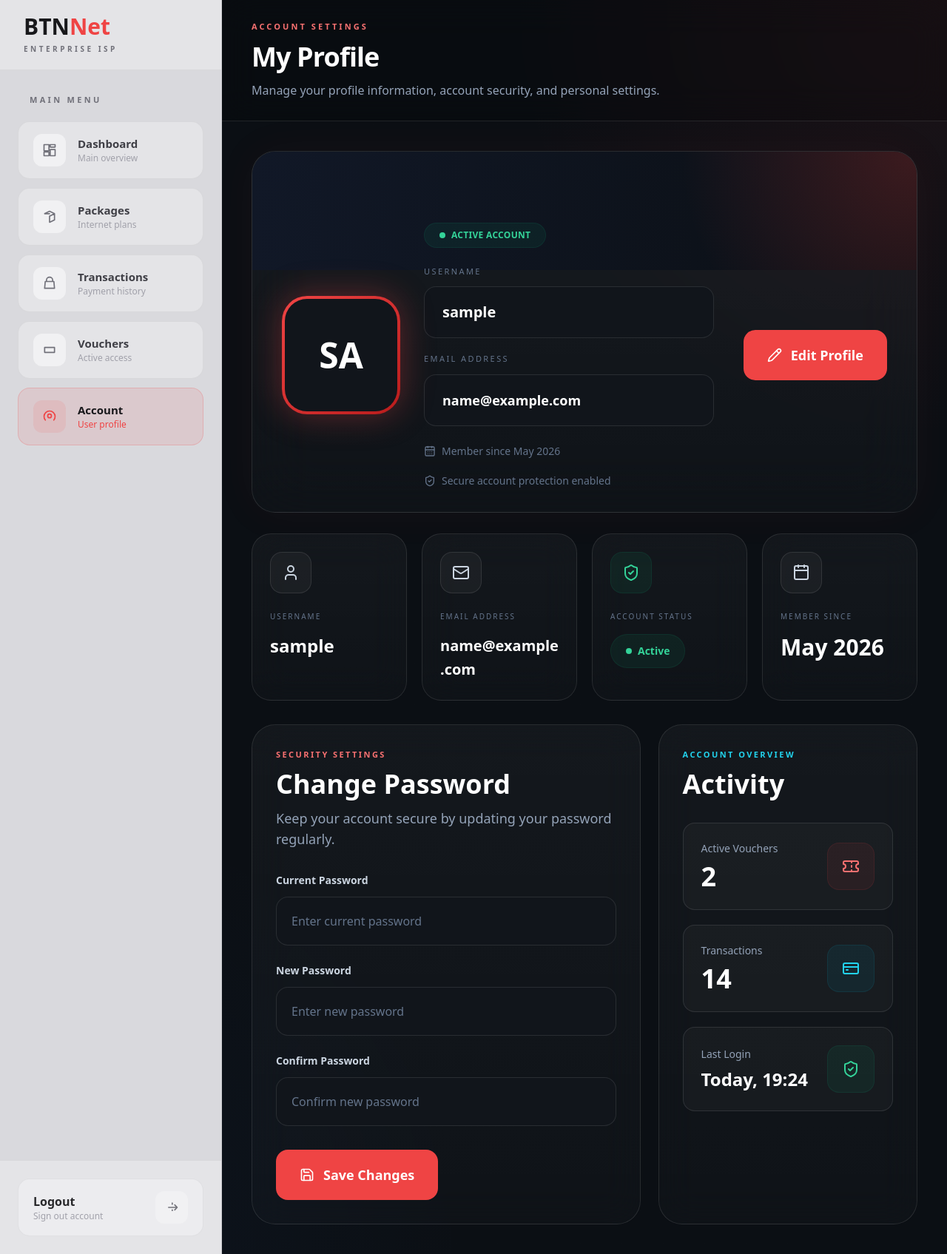
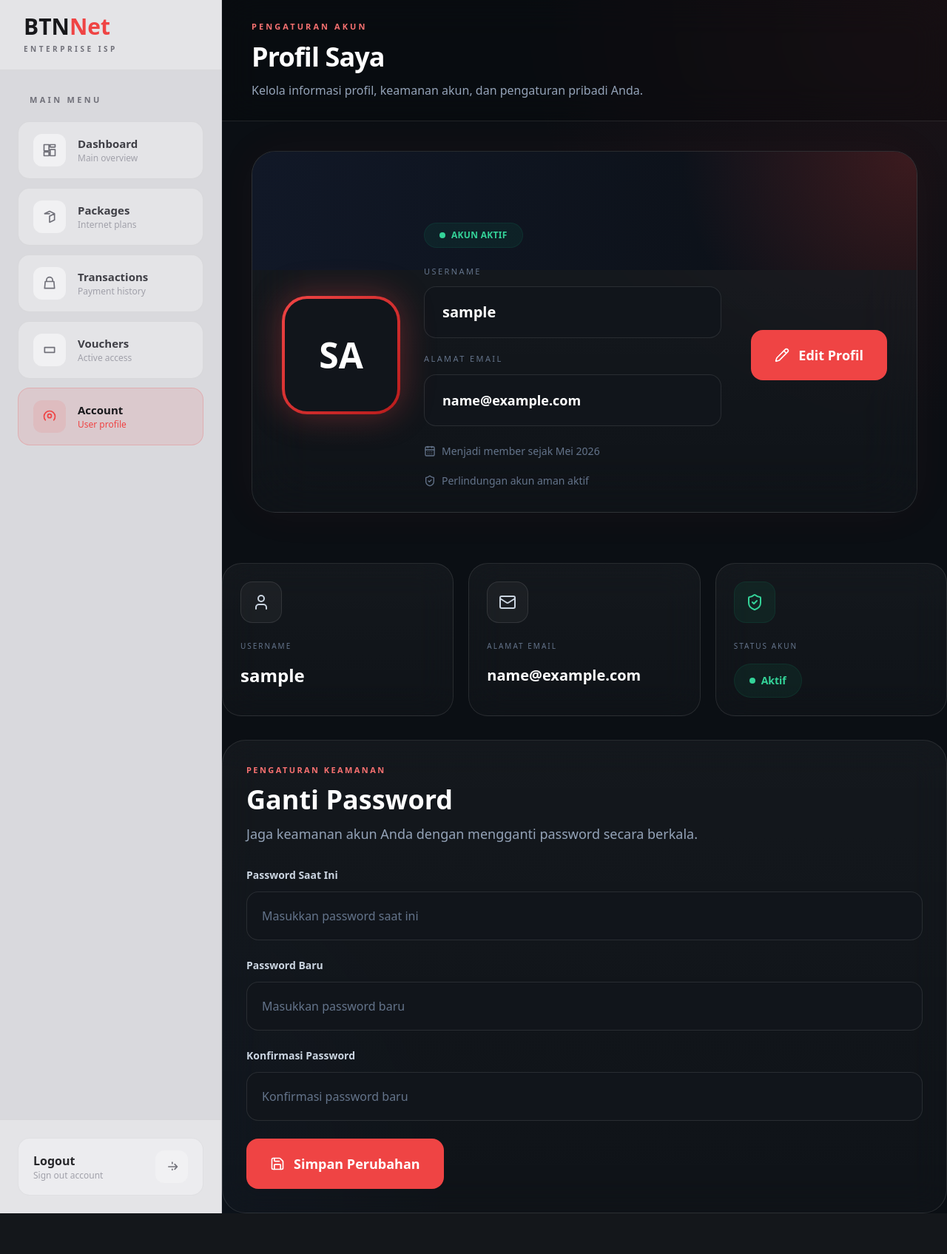
Before and after one commit to Farmil23/IFB_210_PEMROGRAMAN_WEB_LANJUT_WEBSITE_ISP_CLIENT, a Flask app: page /account in a window 1280 px wide. Shown: the whole page at 74% size. After the commit the page ends 1640 px from the top, so only its background shows below. Run offline with Flask 3, Linux system fonts and the light colour scheme; the visitor is signed in with stand-in values (Sample User, id 1); some libraries are stand-ins or nearby versions.

Commit message:
Improve account page layout and localization

```diff
--- a/app/templates/account.html
+++ b/app/templates/account.html
@@ -35,16 +35,16 @@
                 <div class="px-6 lg:px-10 py-7">
 
                     <p class="uppercase tracking-[0.28em] text-[11px] text-red-400 font-semibold">
-                        Account Settings
+                        PENGATURAN AKUN
                     </p>
 
                     <h1 class="mt-3 text-3xl md:text-4xl font-black tracking-tight text-white">
-                        My Profile
+                        Profil Saya
                     </h1>
 
                     <p class="mt-3 text-slate-400 max-w-2xl leading-relaxed">
-                        Manage your profile information, account security,
-                        and personal settings.
+                        Kelola informasi profil, keamanan akun,
+                        dan pengaturan pribadi Anda.
                     </p>
 
                 </div>
@@ -53,43 +53,6 @@
 
             <!-- CONTENT -->
             <div class="px-6 py-8 lg:px-10 lg:py-10">
-            {% with messages = get_flashed_messages(with_categories=true) %}
-    {% if messages %}
-
-        <div class="mb-6 space-y-3">
-
-            {% for category, message in messages %}
-
-                <div class="
-                    px-5 py-4 rounded-2xl text-sm font-semibold border
-
-                    {% if category == 'success' %}
-                        bg-emerald-500/10
-                        border-emerald-500/20
-                        text-emerald-400
-
-                    {% elif category == 'danger' %}
-                        bg-red-500/10
-                        border-red-500/20
-                        text-red-400
-
-                    {% else %}
-                        bg-slate-500/10
-                        border-slate-500/20
-                        text-slate-300
-                    {% endif %}
-                ">
-
-                    {{ message }}
-
-                </div>
-
-            {% endfor %}
-
-        </div>
-
-    {% endif %}
-{% endwith %}
 
                 <!-- PROFILE HERO -->
                 <div class="relative overflow-hidden rounded-[32px] border border-white/10 bg-gradient-to-b from-white/[0.05] to-white/[0.02] backdrop-blur-2xl shadow-[0_0_60px_rgba(239,68,68,0.05)]">
@@ -142,7 +105,7 @@
                                         <div class="w-2 h-2 rounded-full bg-emerald-400"></div>
 
                                         <span class="text-emerald-400 text-xs font-semibold tracking-wide">
-                                            ACTIVE ACCOUNT
+                                            AKUN AKTIF
                                         </span>
 
                                     </div>
@@ -164,7 +127,7 @@
                                     <div class="mb-6">
 
                                         <p class="uppercase tracking-[0.22em] text-[11px] text-slate-500 mb-3">
-                                            Email Address
+                                            Alamat Email
                                         </p>
 
                                         <div class="w-full rounded-2xl border border-white/10 bg-[#11151b] px-6 py-5 text-white text-lg font-semibold break-words">
@@ -178,12 +141,12 @@
 
                                         <div class="flex items-center gap-2">
                                             <i data-lucide="calendar-days" class="w-4 h-4"></i>
-                                            <span>Member since May 2026</span>
+                                            <span>Menjadi member sejak Mei 2026</span>
                                         </div>
 
                                         <div class="flex items-center gap-2">
                                             <i data-lucide="shield-check" class="w-4 h-4"></i>
-                                            <span>Secure account protection enabled</span>
+                                            <span>Perlindungan akun aman aktif</span>
                                         </div>
 
                                     </div>
@@ -201,7 +164,7 @@
 
                                     <i data-lucide="pencil" class="w-5 h-5"></i>
 
-                                    <span>Edit Profile</span>
+                                    <span>Edit Profil</span>
 
                                 </a>
 
@@ -213,8 +176,10 @@
 
                 </div>
 
-                <!-- MINI INFO CARDS -->
-                <div class="grid grid-cols-1 md:grid-cols-2 xl:grid-cols-4 gap-5 mt-7">
+            </div>
+
+                            <!-- MINI INFO CARDS -->
+                <div class="grid grid-cols-1 md:grid-cols-2 xl:grid-cols-3 gap-5 mt-7">
 
                     <!-- CARD -->
                     <div class="rounded-[26px] border border-white/10 bg-gradient-to-b from-white/[0.04] to-white/[0.02] backdrop-blur-xl p-6">
@@ -241,7 +206,7 @@
                         </div>
 
                         <p class="uppercase tracking-[0.2em] text-[10px] text-slate-500 mb-4">
-                            Email Address
+                            Alamat Email
                         </p>
 
                         <h3 class="text-xl font-bold text-white break-words leading-relaxed">
@@ -258,7 +223,7 @@
                         </div>
 
                         <p class="uppercase tracking-[0.2em] text-[10px] text-slate-500 mb-4">
-                            Account Status
+                            Status Akun
                         </p>
 
                         <div class="inline-flex items-center gap-2 px-5 py-3 rounded-full bg-emerald-500/[0.08] border border-emerald-500/10">
@@ -266,50 +231,32 @@
                             <div class="w-2 h-2 rounded-full bg-emerald-400"></div>
 
                             <span class="text-emerald-400 text-sm font-semibold">
-                                Active
+                                Aktif
                             </span>
 
                         </div>
 
                     </div>
 
-                    <!-- CARD -->
-                    <div class="rounded-[26px] border border-white/10 bg-gradient-to-b from-white/[0.04] to-white/[0.02] backdrop-blur-xl p-6">
-
-                        <div class="w-14 h-14 rounded-2xl bg-white/[0.04] border border-white/10 flex items-center justify-center mb-6">
-                            <i data-lucide="calendar" class="w-6 h-6 text-slate-300"></i>
-                        </div>
-
-                        <p class="uppercase tracking-[0.2em] text-[10px] text-slate-500 mb-4">
-                            Member Since
-                        </p>
-
-                        <h3 class="text-3xl font-black text-white">
-                            May 2026
-                        </h3>
-
-                    </div>
-
                 </div>
 
-                <!-- SECURITY + ACTIVITY -->
-                <div class="mt-8 grid grid-cols-1 xl:grid-cols-[1.2fr_0.8fr] gap-6">
+                <!-- SECURITY -->
+                <div class="mt-8">
 
-                    <!-- SECURITY -->
                     <div class="rounded-[32px] border border-white/10 bg-gradient-to-b from-white/[0.04] to-white/[0.02] backdrop-blur-xl p-8">
 
                         <div class="mb-8">
 
                             <p class="uppercase tracking-[0.22em] text-[11px] text-red-400 font-semibold mb-3">
-                                Security Settings
+                                Pengaturan Keamanan
                             </p>
 
                             <h2 class="text-4xl font-black text-white">
-                                Change Password
+                                Ganti Password
                             </h2>
 
                             <p class="mt-3 text-slate-400 max-w-2xl text-lg">
-                                Keep your account secure by updating your password regularly.
+                                Jaga keamanan akun Anda dengan mengganti password secara berkala.
                             </p>
 
                         </div>
@@ -322,135 +269,53 @@
 
                                 <div>
                                     <label class="block text-sm font-semibold text-slate-300 mb-3">
-                                        Current Password
+                                        Password Saat Ini
                                     </label>
 
                                     <input
                                         type="password"
                                         name="current_password"
-                                        class="w-full rounded-2xl border border-white/10 bg-[#11151b] px-5 py-5 text-white placeholder:text-slate-500 outline-none transition-all duration-300 focus:border-red-500 focus:ring-4 focus:ring-red-500/10"
-                                        placeholder="Enter current password">
+                                        class="w-full rounded-2xl border border-white/10 bg-[#11151b] px-5 py-5 text-white placeholder:text-slate-500 outline-none"
+                                        placeholder="Masukkan password saat ini">
                                 </div>
 
                                 <div>
                                     <label class="block text-sm font-semibold text-slate-300 mb-3">
-                                        New Password
+                                        Password Baru
                                     </label>
 
                                     <input
                                         type="password"
                                         name="new_password"
-                                        class="w-full rounded-2xl border border-white/10 bg-[#11151b] px-5 py-5 text-white placeholder:text-slate-500 outline-none transition-all duration-300 focus:border-red-500 focus:ring-4 focus:ring-red-500/10"
-                                        placeholder="Enter new password">
+                                        class="w-full rounded-2xl border border-white/10 bg-[#11151b] px-5 py-5 text-white placeholder:text-slate-500 outline-none"
+                                        placeholder="Masukkan password baru">
                                 </div>
 
                                 <div>
                                     <label class="block text-sm font-semibold text-slate-300 mb-3">
-                                        Confirm Password
+                                        Konfirmasi Password
                                     </label>
 
                                     <input
                                         type="password"
                                         name="confirm_password"
-                                        class="w-full rounded-2xl border border-white/10 bg-[#11151b] px-5 py-5 text-white placeholder:text-slate-500 outline-none transition-all duration-300 focus:border-red-500 focus:ring-4 focus:ring-red-500/10"
-                                        placeholder="Confirm new password">
+                                        class="w-full rounded-2xl border border-white/10 bg-[#11151b] px-5 py-5 text-white placeholder:text-slate-500 outline-none"
+                                        placeholder="Konfirmasi password baru">
                                 </div>
 
-                                <div class="pt-2">
+                                <button
+                                    type="submit"
+                                    class="inline-flex items-center gap-3 rounded-2xl bg-red-500 px-8 py-5 font-semibold text-white text-lg transition-all duration-300 hover:bg-red-400">
 
-                                    <button
-                                        type="submit"
-                                        class="inline-flex items-center gap-3 rounded-2xl bg-red-500 px-8 py-5 font-semibold text-white text-lg transition-all duration-300 hover:bg-red-400 hover:shadow-[0_0_35px_rgba(239,68,68,0.35)]">
+                                    <i data-lucide="save" class="w-5 h-5"></i>
 
-                                        <i data-lucide="save" class="w-5 h-5"></i>
+                                    <span>Simpan Perubahan</span>
 
-                                        <span>Save Changes</span>
-
-                                    </button>
-
-                                </div>
+                                </button>
 
                             </div>
 
                         </form>
-
-                    </div>
-
-                    <!-- ACTIVITY -->
-                    <div class="rounded-[32px] border border-white/10 bg-gradient-to-b from-white/[0.04] to-white/[0.02] backdrop-blur-xl p-8">
-
-                        <div class="mb-8">
-
-                            <p class="uppercase tracking-[0.22em] text-[11px] text-cyan-400 font-semibold mb-3">
-                                Account Overview
-                            </p>
-
-                            <h2 class="text-4xl font-black text-white">
-                                Activity
-                            </h2>
-
-                        </div>
-
-                        <div class="space-y-5">
-
-                            <!-- ITEM -->
-                            <div class="flex items-center justify-between rounded-2xl border border-white/10 bg-white/[0.03] p-6">
-
-                                <div>
-                                    <p class="text-sm text-slate-400">
-                                        Active Vouchers
-                                    </p>
-
-                                    <h3 class="mt-2 text-4xl font-black text-white">
-                                        2
-                                    </h3>
-                                </div>
-
-                                <div class="w-16 h-16 rounded-2xl bg-red-500/[0.08] border border-red-500/10 flex items-center justify-center">
-                                    <i data-lucide="ticket" class="w-6 h-6 text-red-400"></i>
-                                </div>
-
-                            </div>
-
-                            <!-- ITEM -->
-                            <div class="flex items-center justify-between rounded-2xl border border-white/10 bg-white/[0.03] p-6">
-
-                                <div>
-                                    <p class="text-sm text-slate-400">
-                                        Transactions
-                                    </p>
-
-                                    <h3 class="mt-2 text-4xl font-black text-white">
-                                        14
-                                    </h3>
-                                </div>
-
-                                <div class="w-16 h-16 rounded-2xl bg-cyan-500/[0.08] border border-cyan-500/10 flex items-center justify-center">
-                                    <i data-lucide="credit-card" class="w-6 h-6 text-cyan-400"></i>
-                                </div>
-
-                            </div>
-
-                            <!-- ITEM -->
-                            <div class="flex items-center justify-between rounded-2xl border border-white/10 bg-white/[0.03] p-6">
-
-                                <div>
-                                    <p class="text-sm text-slate-400">
-                                        Last Login
-                                    </p>
-
-                                    <h3 class="mt-2 text-2xl font-black text-white">
-                                        Today, 19:24
-                                    </h3>
-                                </div>
-
-                                <div class="w-16 h-16 rounded-2xl bg-emerald-500/[0.08] border border-emerald-500/10 flex items-center justify-center">
-                                    <i data-lucide="shield-check" class="w-6 h-6 text-emerald-400"></i>
-                                </div>
-
-                            </div>
-
-                        </div>
 
                     </div>
 
```
